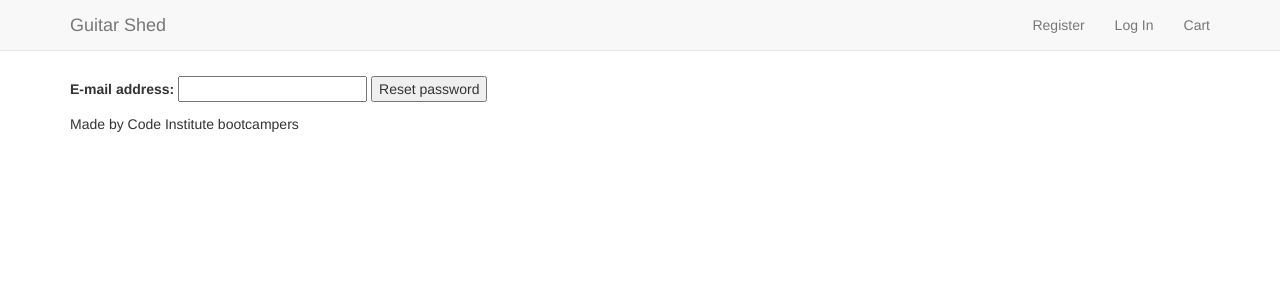
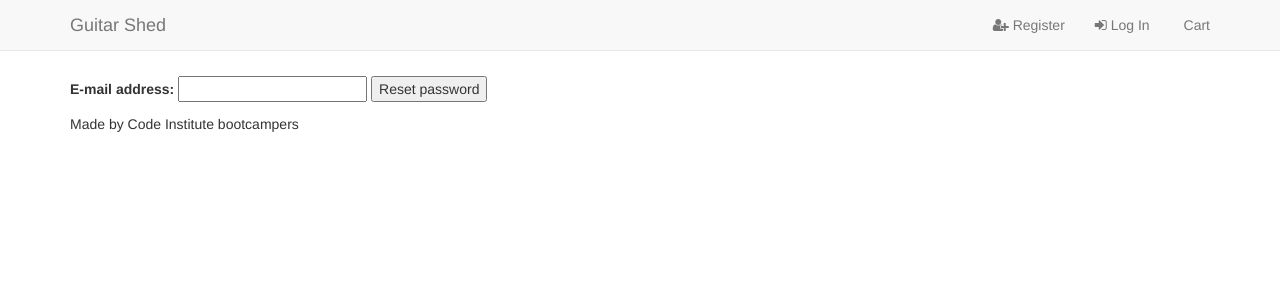
Before and after one commit to richdevelopments/guitar-shed, a Django app: a page that uses guitar_shed/templates/base.html in a window 1280 px wide. Shown: the top 300 px of the page. Run offline with Django 3.2, Linux system fonts and the light colour scheme; some libraries are stand-ins or nearby versions.

Commit message:
updated css links

```diff
--- a/guitar_shed/templates/base.html
+++ b/guitar_shed/templates/base.html
@@ -28,15 +28,15 @@
             <div id="navbar" class="navbar-collapse collapse">
                 <ul class="nav navbar-nav navbar-right">
                     {% if user.is_authenticated %}
-                        <li><a href="{% url 'profile' %}">Profile</a></li>
-                        <li><a href="{% url 'logout' %}">Log Out</a></li>
+                        <li><a href="{% url 'profile' %}"><i class="fa fa-user"></i> Profile</a></li>
+                        <li><a href="{% url 'logout' %}"><i class="fa fa-sign-out"></i> Log Out</a></li>
                     {%  else %}
-                        <li><a href="{% url 'register' %}">Register</a></li>
-                        <li><a href="{% url 'login' %}">Log In</a></li>
+                        <li><a href="{% url 'register' %}"><i class="fa fa-user-plus"></i> Register</a></li>
+                        <li><a href="{% url 'login' %}"><i class="fa fa-sign-in"></i> Log In</a></li>
                     {% endif %}
                     <li>
                         <a href="{% url 'view_cart' %}">
-                            <i class="fa fa-shipping-cart"></i>Cart
+                            <i class="fa fa-shipping-cart"></i> Cart
                             {% if product_count > 0 %}
                             <label class="badge badge-warning">{{ product_count }}</label>
                             {% endif %}
```
